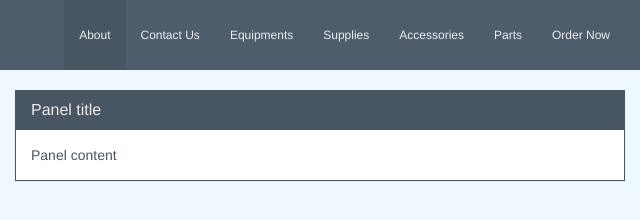
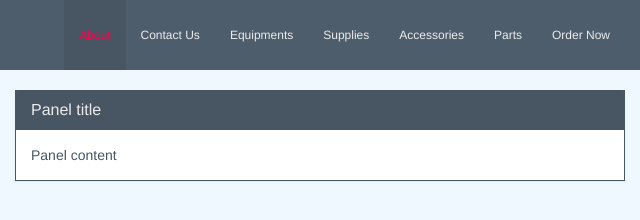
Before and after one commit to arunareddy1312/PWX, a website: page index.html in a window 1280 px wide. In both pictures the pointer is over the link "About". Shown: the full height of the page, 640-1280 px from the left. Drawn offline with nearby package versions, Linux system fonts and the light colour scheme; a web font is replaced by a local one.

Commit message:
navbar hover text styling changes

```diff
--- a/css/style.css
+++ b/css/style.css
@@ -10,3 +10,12 @@ body {
 .panel.panel-default {
     border: 1px solid #485563;
 }
+
+.navbar-default .navbar-nav>.active>a,
+.navbar-default .navbar-nav>.active>a:focus,
+.navbar-default .navbar-nav>.active>a:hover,
+.navbar-default .navbar-nav>li>a:focus,
+.navbar-default .navbar-nav>li>a:hover {
+    color           : #ff004c;
+    background-color: #485563
+}
```
